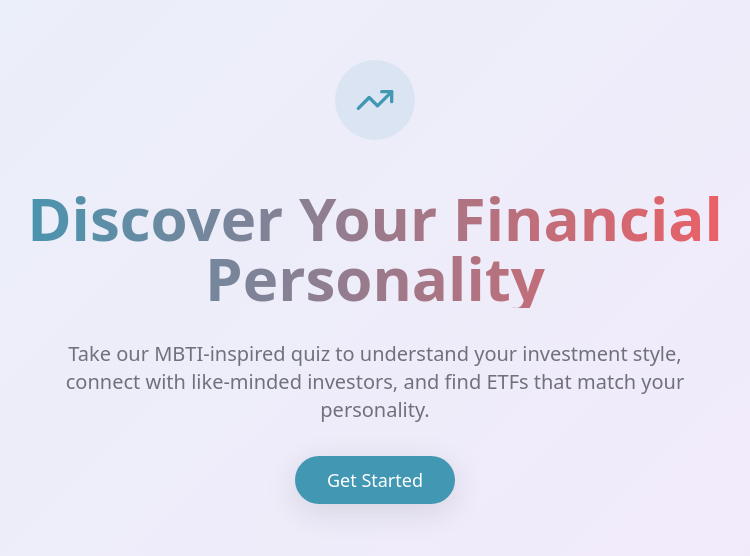
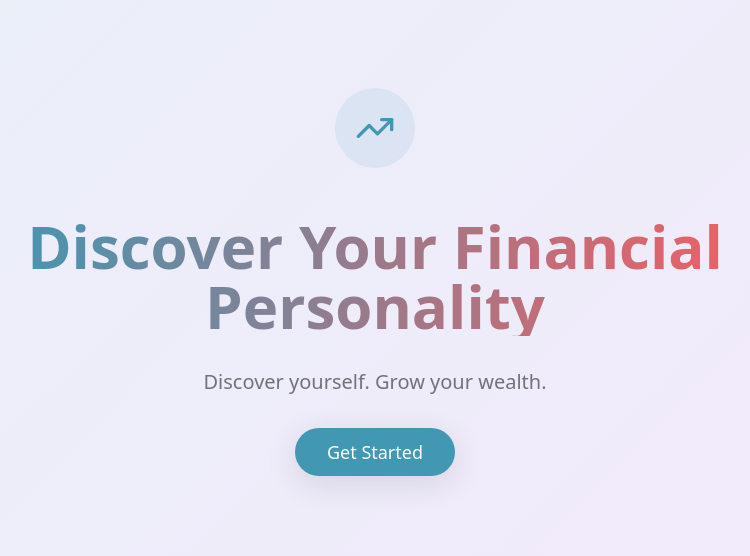
Before and after one commit to Brianna-Xiao/hw12, a React (Vite) app in the folder frontend/: page / in a window 1280 px wide. Shown: the part 118-674 px from the top of the page, without its empty margins (265-1015 px from the left). Built offline with nearby package versions, Linux system fonts and the light colour scheme; the HTML template or start-up script is replaced by a standard one.

Commit message:
changed landing page tagline

```diff
--- a/frontend/src/pages/Landing.tsx
+++ b/frontend/src/pages/Landing.tsx
@@ -17,7 +17,7 @@ const Landing = () => {
         </h1>
 
         <p className="text-xl text-muted-foreground max-w-2xl mx-auto">
-          Take our MBTI-inspired quiz to understand your investment style, connect with like-minded investors, and find ETFs that match your personality.
+          Discover yourself. Grow your wealth.
         </p>
 
         <Button
```
